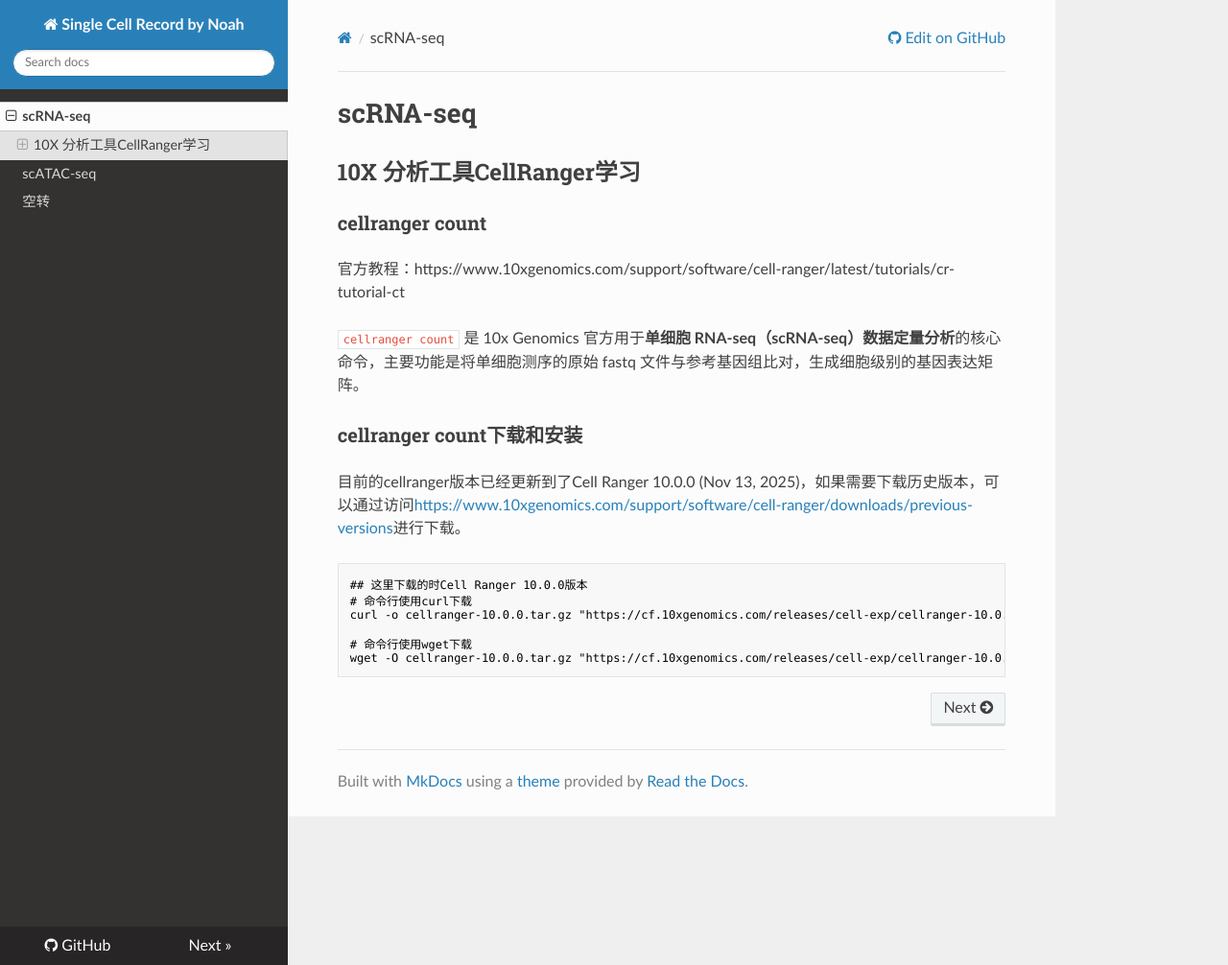
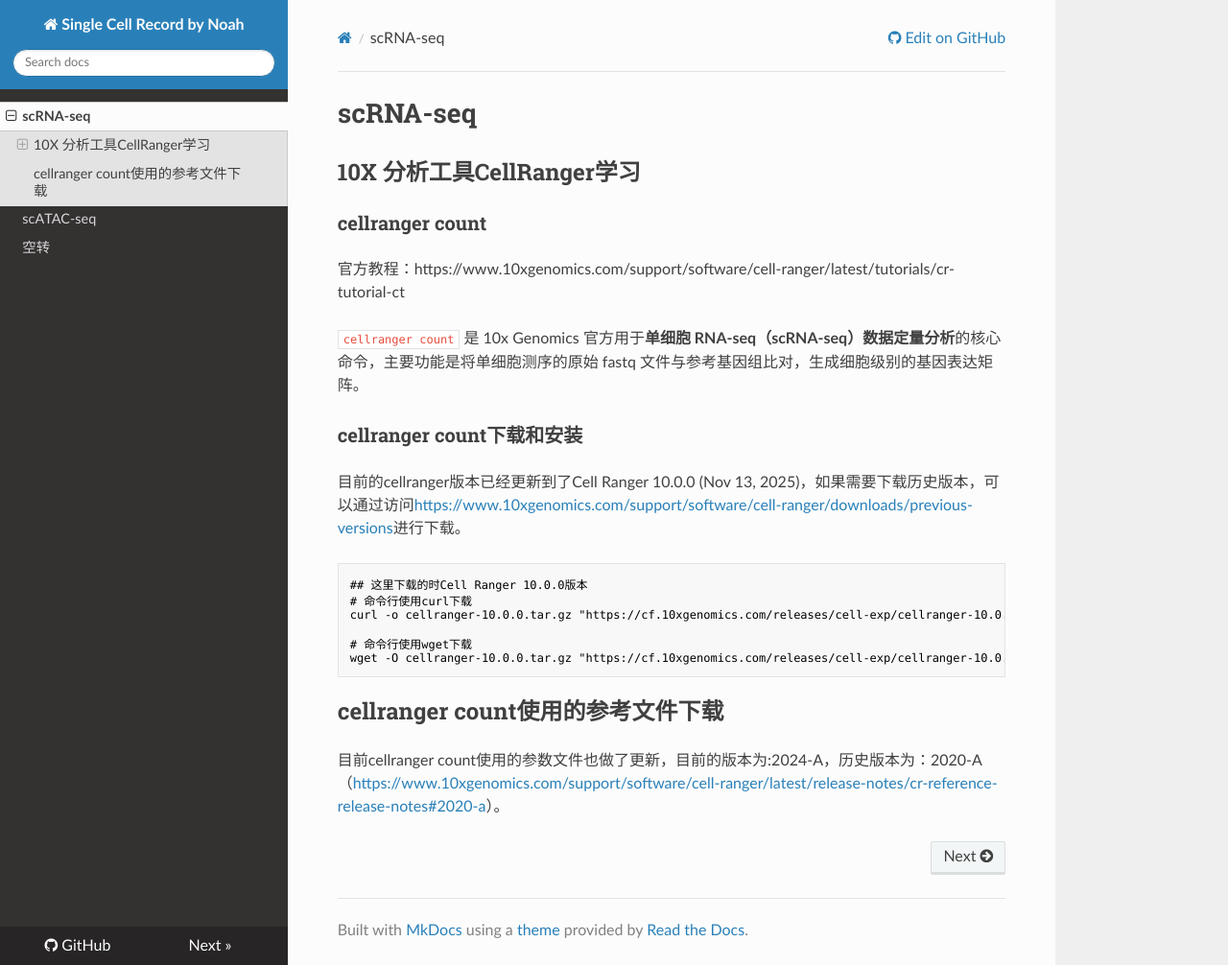
Before and after one commit to Wangjien/my-single-cell-record, an MkDocs documentation site: the page built from docs/scRNA-seq.md, in a window 1280 px wide and 1006 px high. Shown: the whole window at 96% size. Built offline with MkDocs 1.6.1, drawn with Linux system fonts in a browser that asks for light colours; nearby versions of some CDN libraries.

Commit message:
添加cellranger

````diff
--- a/docs/scRNA-seq.md
+++ b/docs/scRNA-seq.md
@@ -23,3 +23,5 @@ curl -o cellranger-10.0.0.tar.gz "https://cf.10xgenomics.com/releases/cell-exp/c
 # 命令行使用wget下载
 wget -O cellranger-10.0.0.tar.gz "https://cf.10xgenomics.com/releases/cell-exp/cellranger-10.0.0.tar.gz?Expires=1765682198&Key-Pair-Id=APKAI7S6A5RYOXBWRPDA&Signature=SO3tn4o50UYUViprsueJpWGbkOLqzAUxH8X4fbKgtr4LxexzQFLWWc~Og9I3AUpOKrntOLVFd0TTfJ63X5EuM2jl5fwLvMPVDg2Mh4liM0Lp87qzhyY6TsxdJkRs3UuMlelp3rc2ZATBG9O5yfo-Urxgx-dY5jsnpldy0hKg58XGe8-r6CGmOI1CzGAF4qpiCgJOzRbONK7QHDFTYcKey6Xmh7PT~KPRip24kUcKiJyJzyfhGNdfSACJbJgA02kLEBb2EmZasQFvfRoY0NPMFlnVpFkIv7-p73JA~CiYERWT0awbwdkPn7n7eXItlVktXA3Z2QwiT~DJfsc8eKC2rA__"
 ```
+## cellranger count使用的参考文件下载
+目前cellranger count使用的参数文件也做了更新，目前的版本为:2024-A，历史版本为：2020-A（[https://www.10xgenomics.com/support/software/cell-ranger/latest/release-notes/cr-reference-release-notes#2020-a](https://www.10xgenomics.com/support/software/cell-ranger/latest/release-notes/cr-reference-release-notes#2020-a)）。
````
